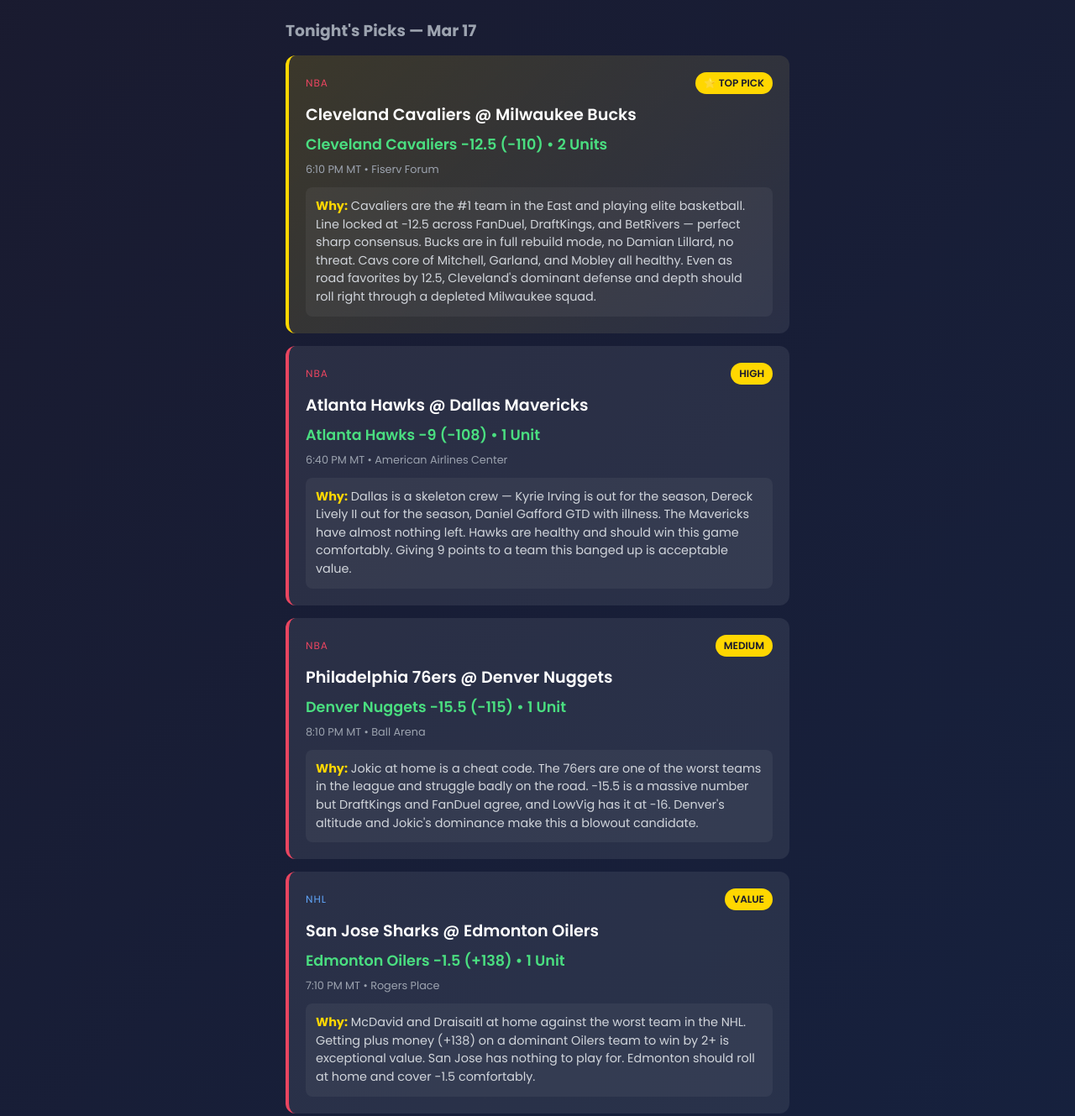
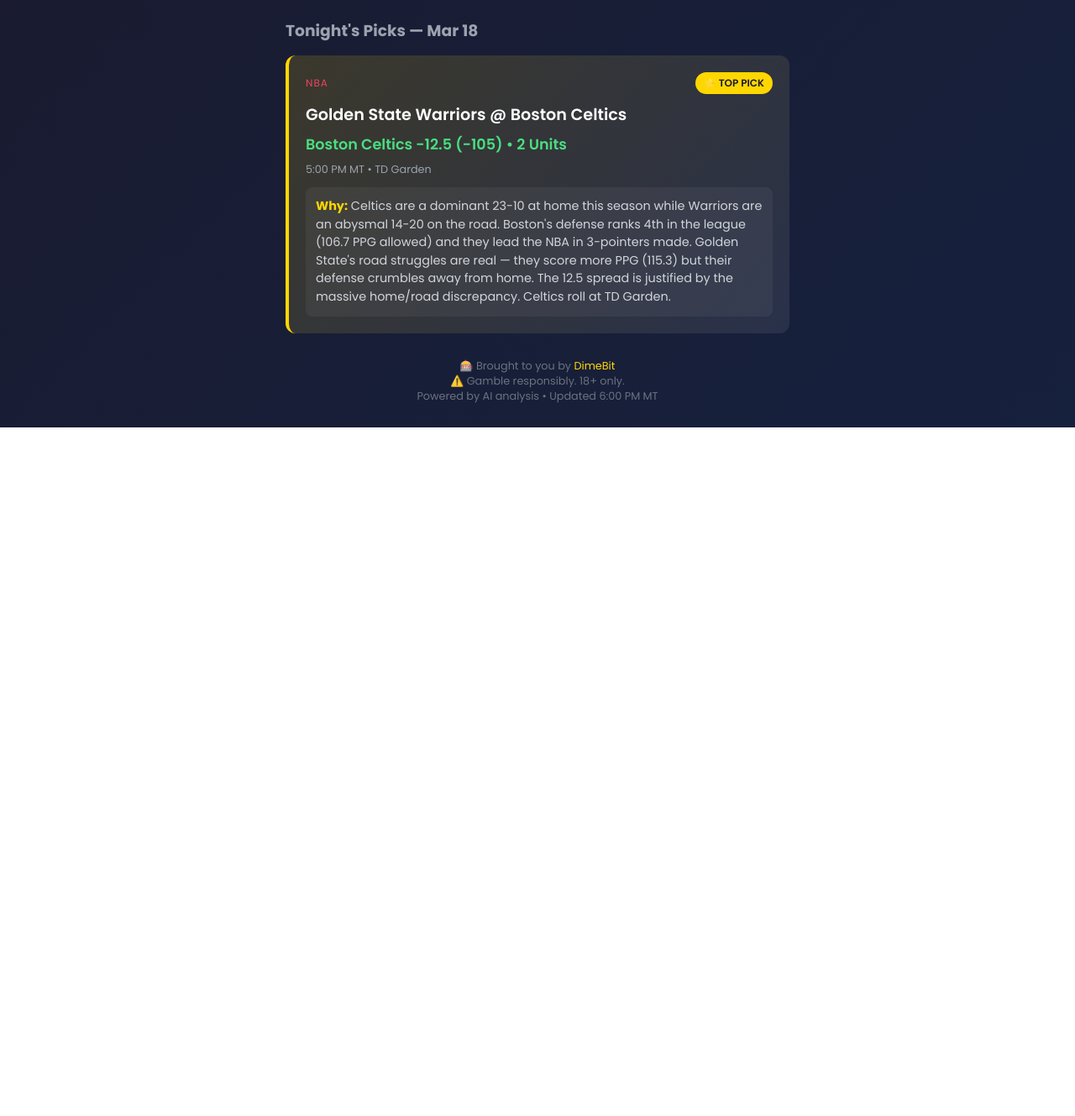
Before and after one commit to jaytestai123-svg/maggiebets, a website: page public/index.html in a window 1280 px wide. Shown: the part 291-1620 px from the top of the page at 84% size. After the commit the page ends 800 px from the top, so only its background shows below. Drawn offline with Linux system fonts and the light colour scheme.

Commit message:
Mar 18 daily pick: Celtics -12.5 vs Warriors

```diff
--- a/public/index.html
+++ b/public/index.html
@@ -82,7 +82,7 @@
             <div class="units">+6.0 Units</div>
         </div>
 
-        <h3 style="margin-bottom: 15px; color: #9ca3af;">Tonight's Picks — Mar 17</h3>
+        <h3 style="margin-bottom: 15px; color: #9ca3af;">Tonight's Picks — Mar 18</h3>
 
         <!-- TOP PICK -->
         <div class="pick-card top-pick">
@@ -90,53 +90,11 @@
                 <span class="sport">NBA</span>
                 <span class="confidence">⭐ TOP PICK</span>
             </div>
-            <div class="matchup">Cleveland Cavaliers @ Milwaukee Bucks</div>
-            <div class="pick">Cleveland Cavaliers -12.5 (-110) • 2 Units</div>
-            <div class="time">6:10 PM MT • Fiserv Forum</div>
+            <div class="matchup">Golden State Warriors @ Boston Celtics</div>
+            <div class="pick">Boston Celtics -12.5 (-105) • 2 Units</div>
+            <div class="time">5:00 PM MT • TD Garden</div>
             <div class="reasoning">
-                <strong>Why:</strong> Cavaliers are the #1 team in the East and playing elite basketball. Line locked at -12.5 across FanDuel, DraftKings, and BetRivers — perfect sharp consensus. Bucks are in full rebuild mode, no Damian Lillard, no threat. Cavs core of Mitchell, Garland, and Mobley all healthy. Even as road favorites by 12.5, Cleveland's dominant defense and depth should roll right through a depleted Milwaukee squad.
-            </div>
-        </div>
-
-        <!-- PICK 2 -->
-        <div class="pick-card">
-            <div class="pick-header">
-                <span class="sport">NBA</span>
-                <span class="confidence">HIGH</span>
-            </div>
-            <div class="matchup">Atlanta Hawks @ Dallas Mavericks</div>
-            <div class="pick">Atlanta Hawks -9 (-108) • 1 Unit</div>
-            <div class="time">6:40 PM MT • American Airlines Center</div>
-            <div class="reasoning">
-                <strong>Why:</strong> Dallas is a skeleton crew — Kyrie Irving is out for the season, Dereck Lively II out for the season, Daniel Gafford GTD with illness. The Mavericks have almost nothing left. Hawks are healthy and should win this game comfortably. Giving 9 points to a team this banged up is acceptable value.
-            </div>
-        </div>
-
-        <!-- PICK 3 -->
-        <div class="pick-card">
-            <div class="pick-header">
-                <span class="sport">NBA</span>
-                <span class="confidence">MEDIUM</span>
-            </div>
-            <div class="matchup">Philadelphia 76ers @ Denver Nuggets</div>
-            <div class="pick">Denver Nuggets -15.5 (-115) • 1 Unit</div>
-            <div class="time">8:10 PM MT • Ball Arena</div>
-            <div class="reasoning">
-                <strong>Why:</strong> Jokic at home is a cheat code. The 76ers are one of the worst teams in the league and struggle badly on the road. -15.5 is a massive number but DraftKings and FanDuel agree, and LowVig has it at -16. Denver's altitude and Jokic's dominance make this a blowout candidate.
-            </div>
-        </div>
-
-        <!-- PICK 4 NHL -->
-        <div class="pick-card">
-            <div class="pick-header">
-                <span class="sport nhl">NHL</span>
-                <span class="confidence">VALUE</span>
-            </div>
-            <div class="matchup">San Jose Sharks @ Edmonton Oilers</div>
-            <div class="pick">Edmonton Oilers -1.5 (+138) • 1 Unit</div>
-            <div class="time">7:10 PM MT • Rogers Place</div>
-            <div class="reasoning">
-                <strong>Why:</strong> McDavid and Draisaitl at home against the worst team in the NHL. Getting plus money (+138) on a dominant Oilers team to win by 2+ is exceptional value. San Jose has nothing to play for. Edmonton should roll at home and cover -1.5 comfortably.
+                <strong>Why:</strong> Celtics are a dominant 23-10 at home this season while Warriors are an abysmal 14-20 on the road. Boston's defense ranks 4th in the league (106.7 PPG allowed) and they lead the NBA in 3-pointers made. Golden State's road struggles are real — they score more PPG (115.3) but their defense crumbles away from home. The 12.5 spread is justified by the massive home/road discrepancy. Celtics roll at TD Garden.
             </div>
         </div>
 
```
